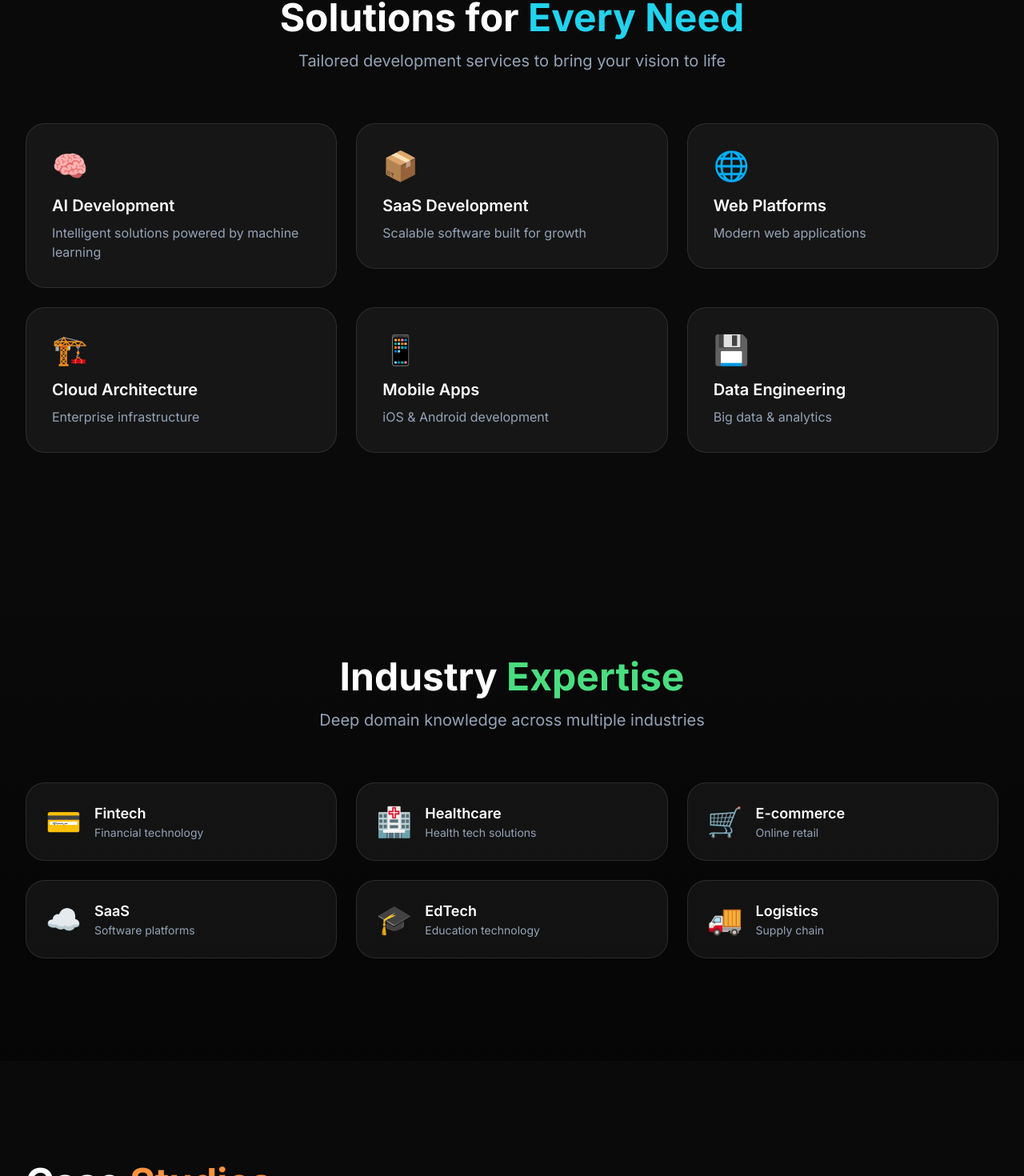
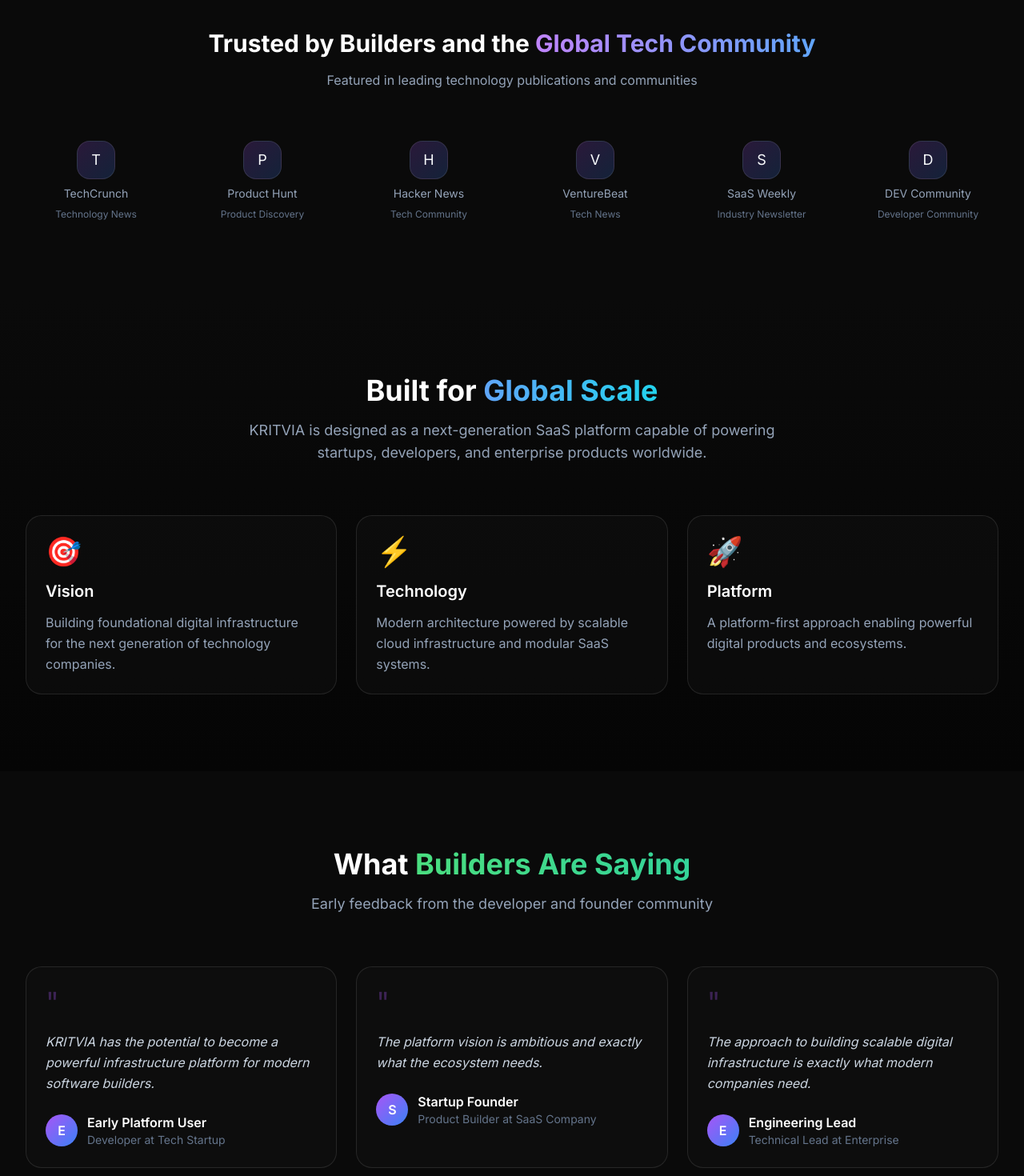
Before and after one commit to smayankthakur/kritvia-p-2, a Next.js app: page / in a window 1280 px wide. Shown: the part 3494-4964 px from the top of the page at 80% size. Built offline with nearby package versions, Linux system fonts and the light colour scheme.

Commit message:
feat: Add Trust Layer system - Press, Investors, Social Proof sections

```diff
--- a/app/page.tsx
+++ b/app/page.tsx
@@ -4,6 +4,9 @@ import { useState, useEffect, useRef } from 'react'
 import Link from 'next/link'
 import { motion, useInView } from 'framer-motion'
 import { FounderAuthority } from '@/components/home/FounderAuthority'
+import { PressSection } from '@/components/trust/PressSection'
+import { InvestorSection } from '@/components/trust/InvestorSection'
+import { SocialProofSection } from '@/components/trust/SocialProofSection'
 
 // Animated counter hook
 function useCountUp(end: number, duration: number = 2000, start: number = 0) {
@@ -919,6 +922,9 @@ export default function HomePage() {
       <ProductEcosystem />
       <PlatformOverview />
       <FounderAuthority />
+      <PressSection />
+      <InvestorSection />
+      <SocialProofSection />
       <SolutionsGrid />
       <IndustriesSection />
       <CaseStudies />
--- /dev/null
+++ b/components/trust/InvestorSection.tsx
@@ -0,0 +1,68 @@
+'use client'
+
+import { motion } from 'framer-motion'
+
+const investorCards = [
+  {
+    title: 'Vision',
+    description: 'Building foundational digital infrastructure for the next generation of technology companies.',
+    icon: '🎯'
+  },
+  {
+    title: 'Technology',
+    description: 'Modern architecture powered by scalable cloud infrastructure and modular SaaS systems.',
+    icon: '⚡'
+  },
+  {
+    title: 'Platform',
+    description: 'A platform-first approach enabling powerful digital products and ecosystems.',
+    icon: '🚀'
+  }
+]
+
+export function InvestorSection() {
+  return (
+    <section className="py-24 bg-gradient-to-b from-[#0A0A0A] to-[#050505]">
+      <div className="max-w-7xl mx-auto px-4 sm:px-6 lg:px-8">
+        {/* Section Header */}
+        <motion.div
+          initial={{ opacity: 0, y: 20 }}
+          whileInView={{ opacity: 1, y: 0 }}
+          viewport={{ once: true }}
+          className="text-center mb-16"
+        >
+          <h2 className="text-3xl lg:text-4xl font-bold text-white mb-4">
+            Built for{' '}
+            <span className="bg-gradient-to-r from-blue-400 to-cyan-400 bg-clip-text text-transparent">
+              Global Scale
+            </span>
+          </h2>
+          <p className="text-lg text-slate-400 max-w-2xl mx-auto">
+            KRITVIA is designed as a next-generation SaaS platform capable of powering
+            startups, developers, and enterprise products worldwide.
+          </p>
+        </motion.div>
+
+        {/* Cards Grid */}
+        <div className="grid md:grid-cols-3 gap-6">
+          {investorCards.map((card, index) => (
+            <motion.div
+              key={card.title}
+              initial={{ opacity: 0, y: 30 }}
+              whileInView={{ opacity: 1, y: 0 }}
+              viewport={{ once: true }}
+              transition={{ delay: index * 0.1 }}
+              className="p-6 rounded-xl border border-white/10 bg-neutral-900/30 hover:border-white/20 transition-colors"
+            >
+              <div className="text-4xl mb-4">{card.icon}</div>
+              <h3 className="text-xl font-semibold text-white mb-3">{card.title}</h3>
+              <p className="text-slate-400 leading-relaxed">
+                {card.description}
+              </p>
+            </motion.div>
+          ))}
+        </div>
+      </div>
+    </section>
+  )
+}
--- /dev/null
+++ b/components/trust/PressSection.tsx
@@ -0,0 +1,77 @@
+'use client'
+
+import { motion } from 'framer-motion'
+import { press } from '@/data/press'
+
+export function PressSection() {
+  return (
+    <section className="py-20 bg-[#0A0A0A]">
+      <div className="max-w-7xl mx-auto px-4 sm:px-6 lg:px-8">
+        {/* Trust Metrics Bar */}
+        <motion.div
+          initial={{ opacity: 0, y: 20 }}
+          whileInView={{ opacity: 1, y: 0 }}
+          viewport={{ once: true }}
+          className="flex flex-wrap justify-center gap-4 mb-12"
+        >
+          {[
+            'Platform Vision',
+            'Global Infrastructure',
+            'Next-Gen SaaS',
+            'Builder Ecosystem'
+          ].map((metric, index) => (
+            <motion.span
+              key={metric}
+              initial={{ opacity: 0, scale: 0.9 }}
+              whileInView={{ opacity: 1, scale: 1 }}
+              viewport={{ once: true }}
+              transition={{ delay: index * 0.1 }}
+              className="px-4 py-2 rounded-full border border-white/10 text-sm text-slate-300"
+            >
+              {metric}
+            </motion.span>
+          ))}
+        </motion.div>
+
+        {/* Section Header */}
+        <motion.div
+          initial={{ opacity: 0, y: 20 }}
+          whileInView={{ opacity: 1, y: 0 }}
+          viewport={{ once: true }}
+          className="text-center mb-12"
+        >
+          <h2 className="text-2xl lg:text-3xl font-bold text-white mb-4">
+            Trusted by Builders and the{' '}
+            <span className="bg-gradient-to-r from-purple-400 to-blue-400 bg-clip-text text-transparent">
+              Global Tech Community
+            </span>
+          </h2>
+          <p className="text-slate-400">
+            Featured in leading technology publications and communities
+          </p>
+        </motion.div>
+
+        {/* Logo Grid */}
+        <div className="grid grid-cols-2 md:grid-cols-3 lg:grid-cols-6 gap-8 items-center">
+          {press.map((item, index) => (
+            <motion.div
+              key={item.name}
+              initial={{ opacity: 0, y: 20 }}
+              whileInView={{ opacity: 1, y: 0 }}
+              viewport={{ once: true }}
+              transition={{ delay: index * 0.1 }}
+              className="flex flex-col items-center justify-center gap-2 p-4 rounded-xl hover:bg-white/5 transition-colors"
+            >
+              {/* Placeholder Logo Circle */}
+              <div className="w-12 h-12 rounded-lg bg-gradient-to-br from-purple-500/20 to-blue-500/20 border border-white/10 flex items-center justify-center">
+                <span className="text-lg">{item.name[0]}</span>
+              </div>
+              <span className="text-sm text-slate-400 text-center">{item.name}</span>
+              <span className="text-xs text-slate-500 text-center">{item.category}</span>
+            </motion.div>
+          ))}
+        </div>
+      </div>
+    </section>
+  )
+}
--- /dev/null
+++ b/components/trust/SocialProofSection.tsx
@@ -0,0 +1,63 @@
+'use client'
+
+import { motion } from 'framer-motion'
+import { testimonials } from '@/data/testimonials'
+
+export function SocialProofSection() {
+  return (
+    <section className="py-24 bg-[#0A0A0A]">
+      <div className="max-w-7xl mx-auto px-4 sm:px-6 lg:px-8">
+        {/* Section Header */}
+        <motion.div
+          initial={{ opacity: 0, y: 20 }}
+          whileInView={{ opacity: 1, y: 0 }}
+          viewport={{ once: true }}
+          className="text-center mb-16"
+        >
+          <h2 className="text-3xl lg:text-4xl font-bold text-white mb-4">
+            What{' '}
+            <span className="bg-gradient-to-r from-green-400 to-emerald-400 bg-clip-text text-transparent">
+              Builders Are Saying
+            </span>
+          </h2>
+          <p className="text-lg text-slate-400">
+            Early feedback from the developer and founder community
+          </p>
+        </motion.div>
+
+        {/* Testimonials Grid */}
+        <div className="grid md:grid-cols-2 lg:grid-cols-3 gap-6">
+          {testimonials.map((testimonial, index) => (
+            <motion.div
+              key={testimonial.name}
+              initial={{ opacity: 0, y: 30 }}
+              whileInView={{ opacity: 1, y: 0 }}
+              viewport={{ once: true }}
+              transition={{ delay: index * 0.1 }}
+              className="p-6 rounded-xl border border-white/10 bg-neutral-900/30 hover:border-white/20 transition-colors"
+            >
+              {/* Quote Icon */}
+              <div className="text-4xl text-purple-500/30 mb-4">"</div>
+
+              {/* Quote */}
+              <blockquote className="text-slate-300 mb-6 italic leading-relaxed">
+                {testimonial.quote}
+              </blockquote>
+
+              {/* Author */}
+              <div className="flex items-center gap-3">
+                <div className="w-10 h-10 rounded-full bg-gradient-to-br from-purple-500 to-blue-500 flex items-center justify-center text-white font-semibold">
+                  {testimonial.name[0]}
+                </div>
+                <div>
+                  <p className="font-semibold text-white">{testimonial.name}</p>
+                  <p className="text-sm text-slate-500">{testimonial.role} at {testimonial.company}</p>
+                </div>
+              </div>
+            </motion.div>
+          ))}
+        </div>
+      </div>
+    </section>
+  )
+}
--- /dev/null
+++ b/data/press.ts
@@ -0,0 +1,26 @@
+export const press = [
+  {
+    name: "TechCrunch",
+    category: "Technology News"
+  },
+  {
+    name: "Product Hunt",
+    category: "Product Discovery"
+  },
+  {
+    name: "Hacker News",
+    category: "Tech Community"
+  },
+  {
+    name: "VentureBeat",
+    category: "Tech News"
+  },
+  {
+    name: "SaaS Weekly",
+    category: "Industry Newsletter"
+  },
+  {
+    name: "DEV Community",
+    category: "Developer Community"
+  }
+]
--- /dev/null
+++ b/data/testimonials.ts
@@ -0,0 +1,20 @@
+export const testimonials = [
+  {
+    name: "Early Platform User",
+    role: "Developer",
+    company: "Tech Startup",
+    quote: "KRITVIA has the potential to become a powerful infrastructure platform for modern software builders."
+  },
+  {
+    name: "Startup Founder",
+    role: "Product Builder",
+    company: "SaaS Company",
+    quote: "The platform vision is ambitious and exactly what the ecosystem needs."
+  },
+  {
+    name: "Engineering Lead",
+    role: "Technical Lead",
+    company: "Enterprise",
+    quote: "The approach to building scalable digital infrastructure is exactly what modern companies need."
+  }
+]
```
